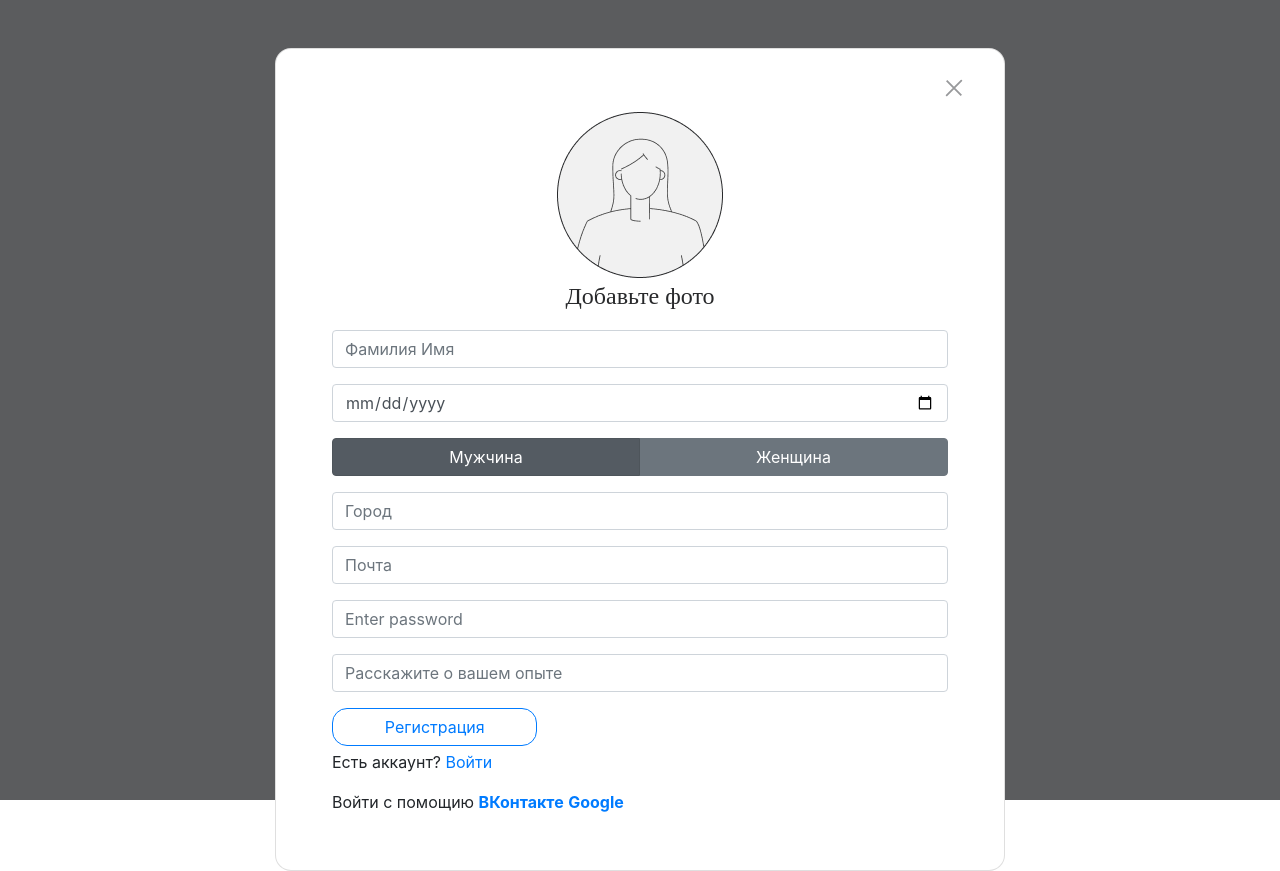
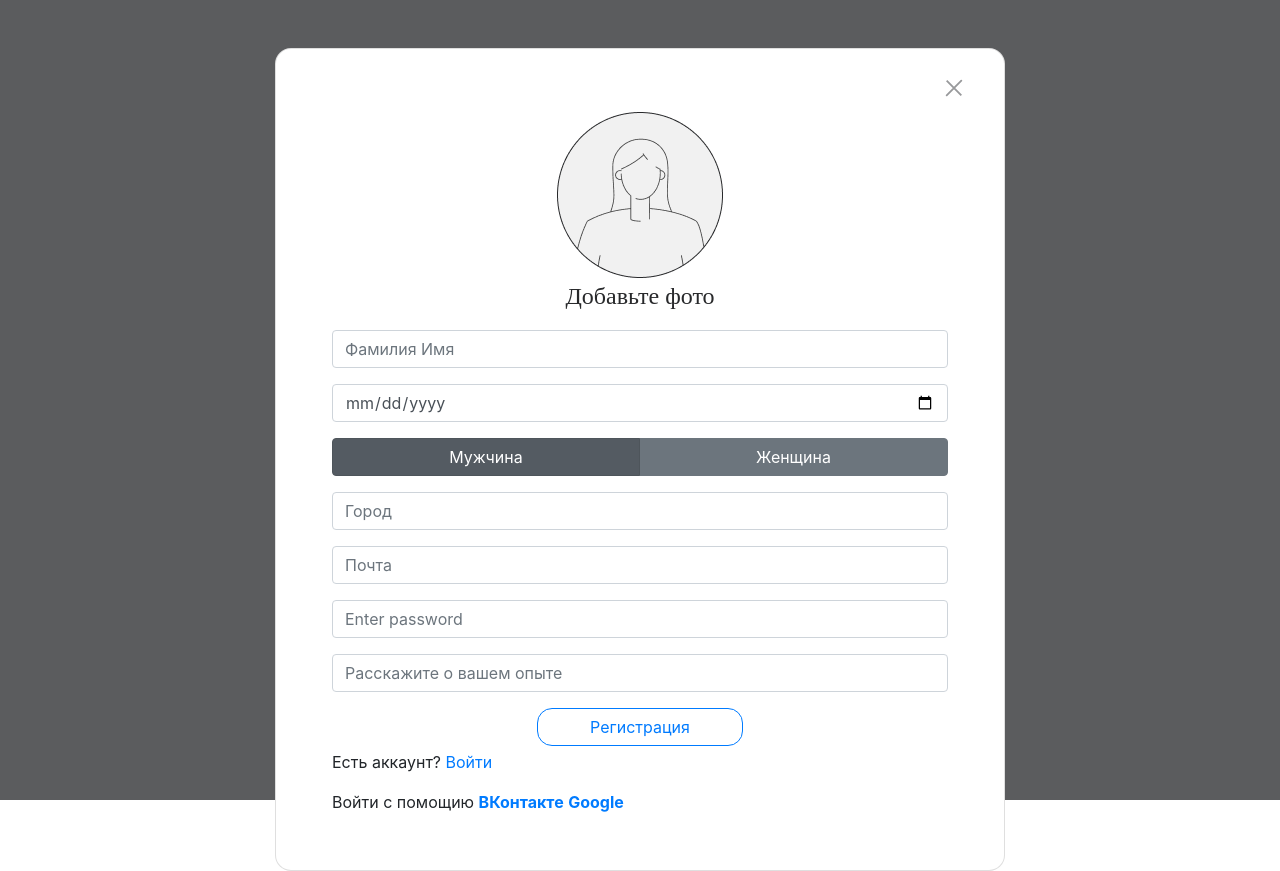
Before and after one commit to Ki-van/gambit-web, a Vue app: page /register in a window 1280 px wide. Built offline with nearby package versions, Linux system fonts and the light colour scheme.

Commit message:
-fix register center

```diff
--- a/src/views/Register.vue
+++ b/src/views/Register.vue
@@ -103,8 +103,9 @@
       <div class="mb-3 mt-3">
         <input type="text" class="form-control" id="exp" placeholder="Расскажите о вашем опыте" name="exp">
       </div>
-      <button type="submit" class="btn btn-primary col col-lg-4">Регистрация</button>
-
+      <div class="center">
+        <button type="submit" class="btn btn-primary col col-lg-4">Регистрация</button>
+      </div>
       <div class="mt-sm-1">
         <a>Есть аккаунт?</a>
         <router-link to="/login">
```
